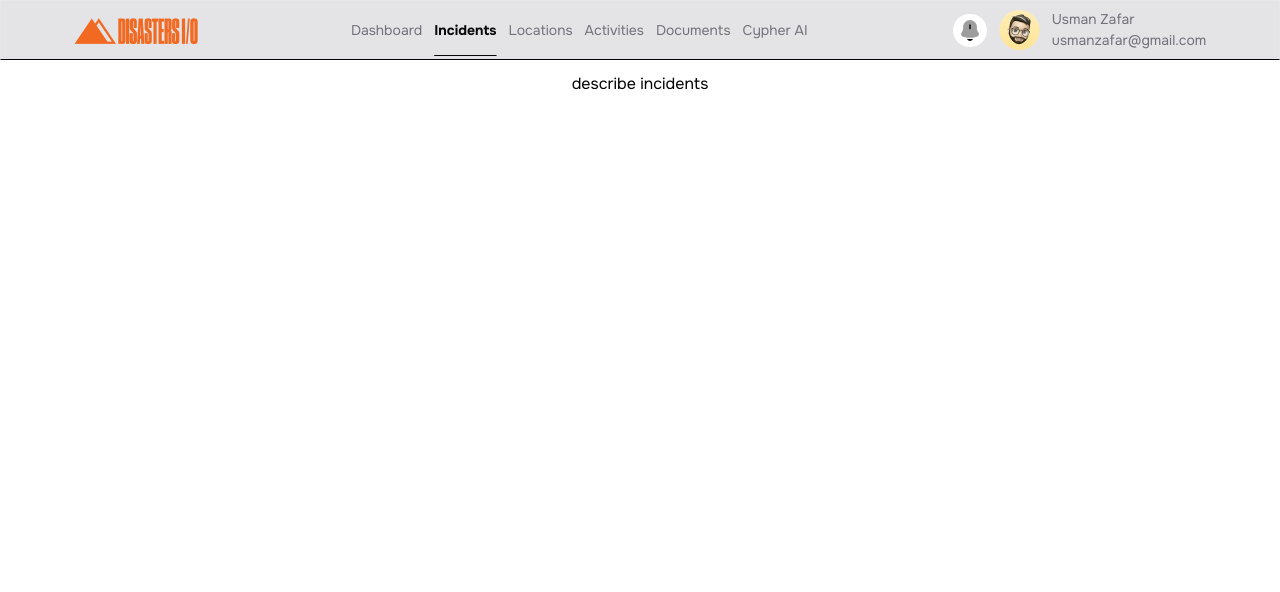
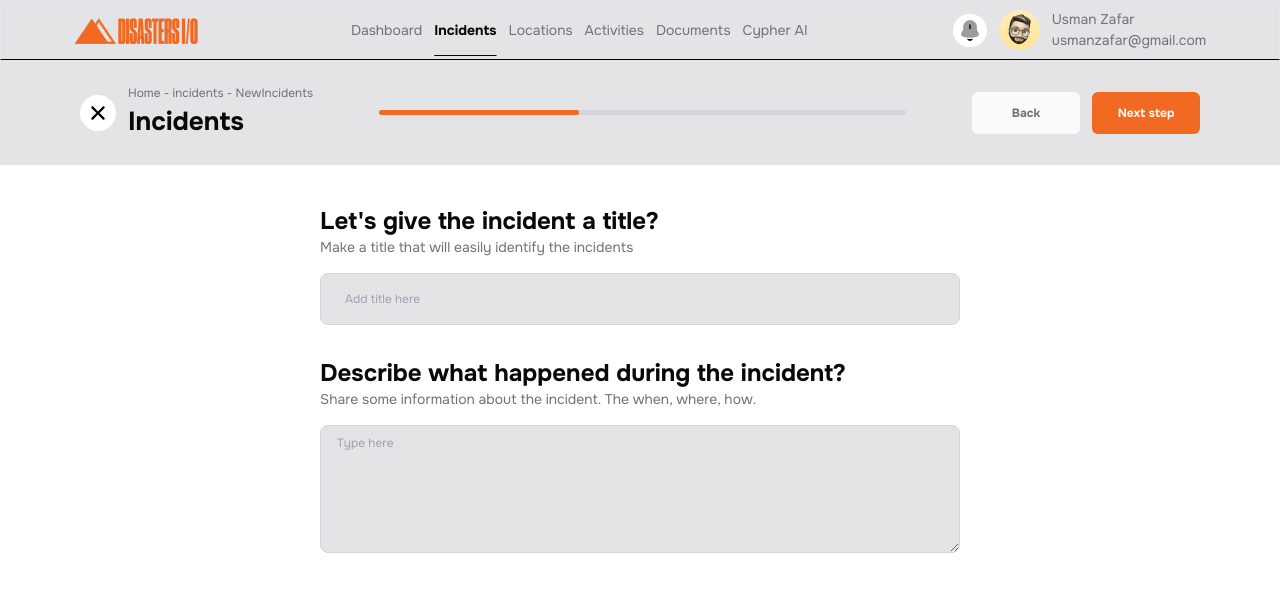
Before and after one commit to Radib181/disasters-I-O, a React (Vite) app: page /incidents/stepbar/newIncidents/describeIncidents in a window 1280 px wide. Shown: the top 592 px of the page. Built offline with nearby package versions, Linux system fonts and the light colour scheme.

Commit message:
describe incidents section done

```diff
--- a/src/App.jsx
+++ b/src/App.jsx
@@ -8,6 +8,7 @@
 import React from "react";
 import NewIncidents from "./components/pages/incidents/NewIncidents";
 import DescribeIncidents from "./components/pages/incidents/DescribeIncidents";
+import IncidentsLocation from './components/pages/incidents/IncidentsLocation';
 
 function App() {
   return (
@@ -20,6 +21,7 @@
           <Route path="/incidents/stepbar" element={<StepBar />} />
           <Route path="/incidents/stepbar/newIncidents" element={<NewIncidents />} />
           <Route path="/incidents/stepbar/newIncidents/describeIncidents" element={<DescribeIncidents />} />
+          <Route path="/incidents/stepbar/newIncidents/describeIncidents/location" element={<IncidentsLocation />} />
         </Routes>
       </BrowserRouter>
     </>
--- a/src/components/pages/incidents/DescribeIncidents.jsx
+++ b/src/components/pages/incidents/DescribeIncidents.jsx
@@ -1,11 +1,58 @@
-
+import { useNavigate } from "react-router-dom";
+import NewIncident from "../../shared/NewIncident";
 
 const DescribeIncidents = () => {
+  const navigate = useNavigate();
+  const handle = () => {
+    navigate("/incidents/stepbar/newIncidents");
+  };
+  const nextStep = () => {
+    navigate("/incidents/stepbar/newIncidents/describeIncidents/location");
+  };
   return (
     <div>
-      <h1 className='text-center mt-3'>describe incidents</h1>
+      <NewIncident
+        btnText="Next step"
+        btnBack="Back"
+        welcome="Home - incidents - NewIncidents"
+        heading="Incidents"
+        onClick={nextStep}
+        stepBackClick={handle}
+      />
+      <div className="flex flex-col justify-center items-center my-10 gap-8">
+        <div className="md:w-1/2 w-[90%] flex flex-col gap-4">
+          <div>
+            <h1 className="text-2xl font-bold text-blackBold ">
+              Let&apos;s give the incident a title?
+            </h1>
+            <p className="text-[14px] leading-5 text-grayBold">
+              Make a title that will easily identify the incidents
+            </p>
+          </div>
+          <input
+            type="text"
+            placeholder="Add title here"
+            className="bg-whiteLight border border-gray-300 px-6 py-4 rounded-lg w-full focus:outline-none focus:shadow-inner focus:shadow-green-300 transition-all duration-300 text-[12px]"
+          />
+        </div>
+        <div className="md:w-1/2 w-[90%] flex flex-col gap-4">
+          <div>
+            <h1 className="text-2xl font-bold text-blackBold ">
+              Describe what happened during the incident?
+            </h1>
+            <p className="text-[14px] leading-5 text-grayBold">
+              Share some information about the incident. The when, where, how.
+            </p>
+          </div>
+          <textarea
+            type="text"
+            placeholder="Type here"
+            className="bg-whiteLight border border-gray-300 px-4 py-2 rounded-lg w-full h-32 focus:outline-none focus:shadow-inner focus:shadow-green-300 transition-all duration-300 text-[12px]"
+          ></textarea>
+        </div>
+      </div>
     </div>
-  )
-}
+  );
+};
 
-export default DescribeIncidents
+export default DescribeIncidents;
--- /dev/null
+++ b/src/components/pages/incidents/IncidentsLocation.jsx
@@ -0,0 +1,16 @@
+import NewIncident from "../../shared/NewIncident";
+
+const IncidentsLocation = () => {
+  return (
+    <div>
+      <NewIncident
+        btnText="Finished"
+        btnBack="Back"
+        welcome="Home - incidents - NewIncidents"
+        heading="Incidents"
+      />
+    </div>
+  );
+};
+
+export default IncidentsLocation;
--- a/src/components/pages/incidents/NewIncidents.jsx
+++ b/src/components/pages/incidents/NewIncidents.jsx
@@ -10,6 +10,10 @@
   const nextStep = () => {
     navigate("/incidents/stepbar/newIncidents/describeIncidents");
   };
+    const stepBack = () => {
+      navigate("/incidents/stepbar");
+  };
+
   return (
     <div>
       <NewIncident
@@ -18,6 +22,7 @@
         welcome="Home - incidents - NewIncidents"
         heading="Incidents"
         onClick={nextStep}
+        stepBackClick={stepBack}
       />
       <div>
         <h1 className="font-bold text-2xl text-blackBold text-center mt-10">
--- a/src/components/shared/NewIncident.jsx
+++ b/src/components/shared/NewIncident.jsx
@@ -1,12 +1,8 @@
-import { useNavigate } from "react-router-dom";
+
 import Button from "../common/Button";
 import { IoIosClose } from "react-icons/io";
 
-const NewIncident = ({ btnText, btnBack, welcome, heading, onClick }) => {
-  const navigate = useNavigate();
-  const stepBack = () => {
-    navigate("/incidents/stepbar");
-  };
+const NewIncident = ({ btnText, btnBack, welcome, heading, onClick,stepBackClick }) => {
   return (
     <section className="bg-whiteLight lg:py-6 py-3">
       <div className="flex md:flex-row flex-col justify-between items-center mx-20 gap-3">
@@ -25,7 +21,7 @@
         <div className="flex">
           <Button
             className="mx-auto me-3 bg-[#FAFAFA] border-[#D4D4D8] text-grayBold"
-            handleChange={stepBack}
+            handleChange={stepBackClick}
           >
             {btnBack}
           </Button>
```
